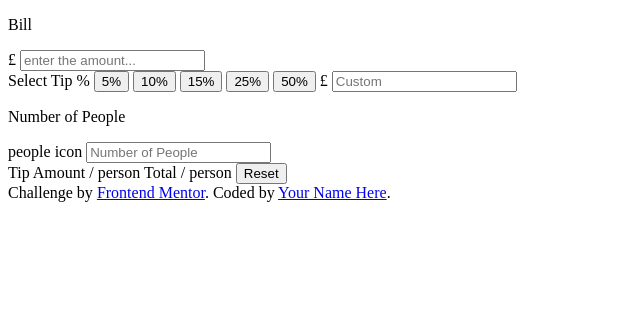
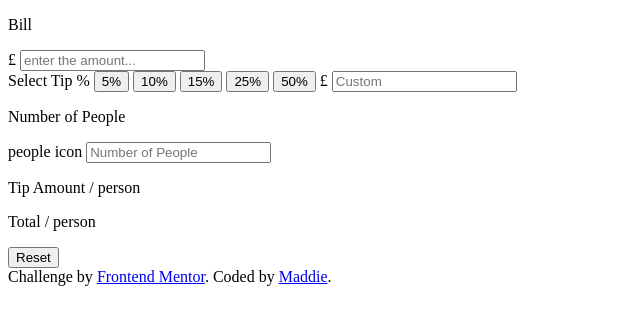
Before and after one commit to madscodess/tip-calculator-app, a plain HTML site: page index.html in a window 1280 px wide. Shown: the whole page, without its empty margins (0-640 px from the left). Drawn offline with Linux system fonts and the light colour scheme.

Commit message:
html elements added

```diff
--- a/index.html
+++ b/index.html
@@ -45,17 +45,19 @@
 </div>
 
 <div>
-  Tip Amount
+ <p id="tipAmountPerPerson">  Tip Amount
   / person
-
-  Total
+</p>
+<p id="totalAmountPerPerson">  Total
   / person
+</p>
 
  <button class="reset"> Reset </button>
 </div>
+
   <div class="attribution">
     Challenge by <a href="https://www.frontendmentor.io?ref=challenge" target="_blank">Frontend Mentor</a>.
-    Coded by <a href="#">Your Name Here</a>.
+    Coded by <a href="#">Maddie</a>.
   </div>
   <script src="app.js"></script>
 </body>
```
